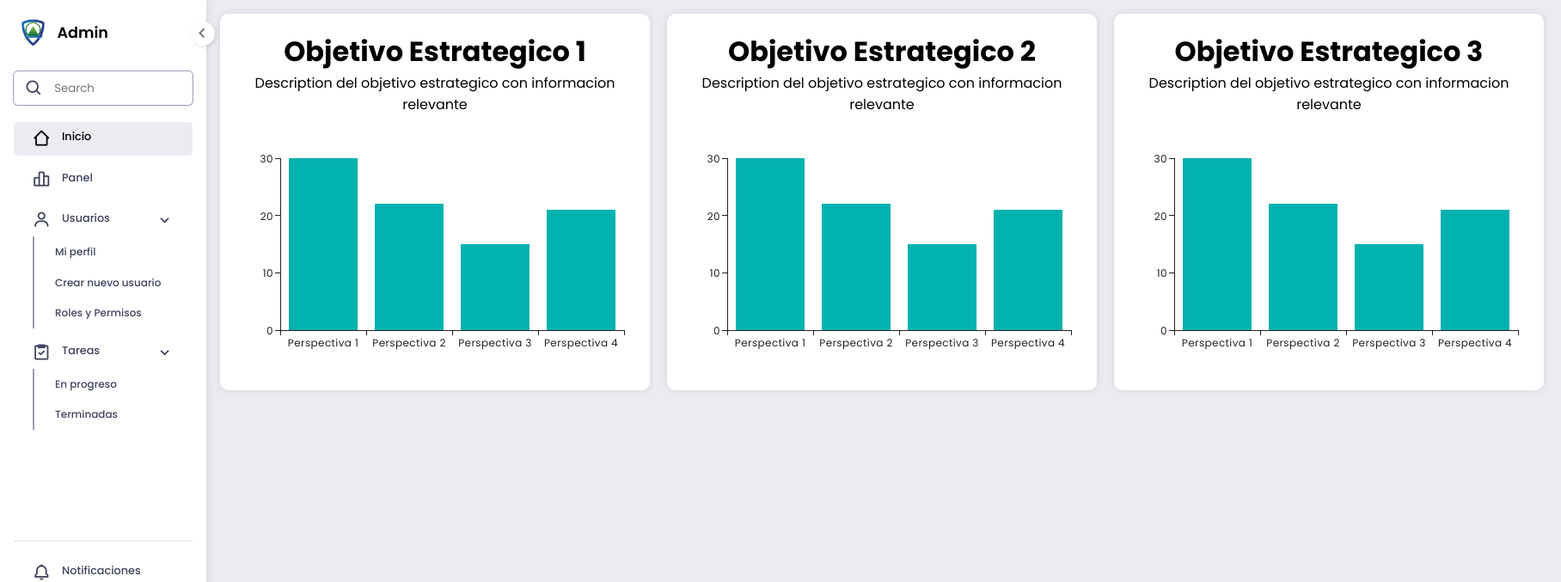
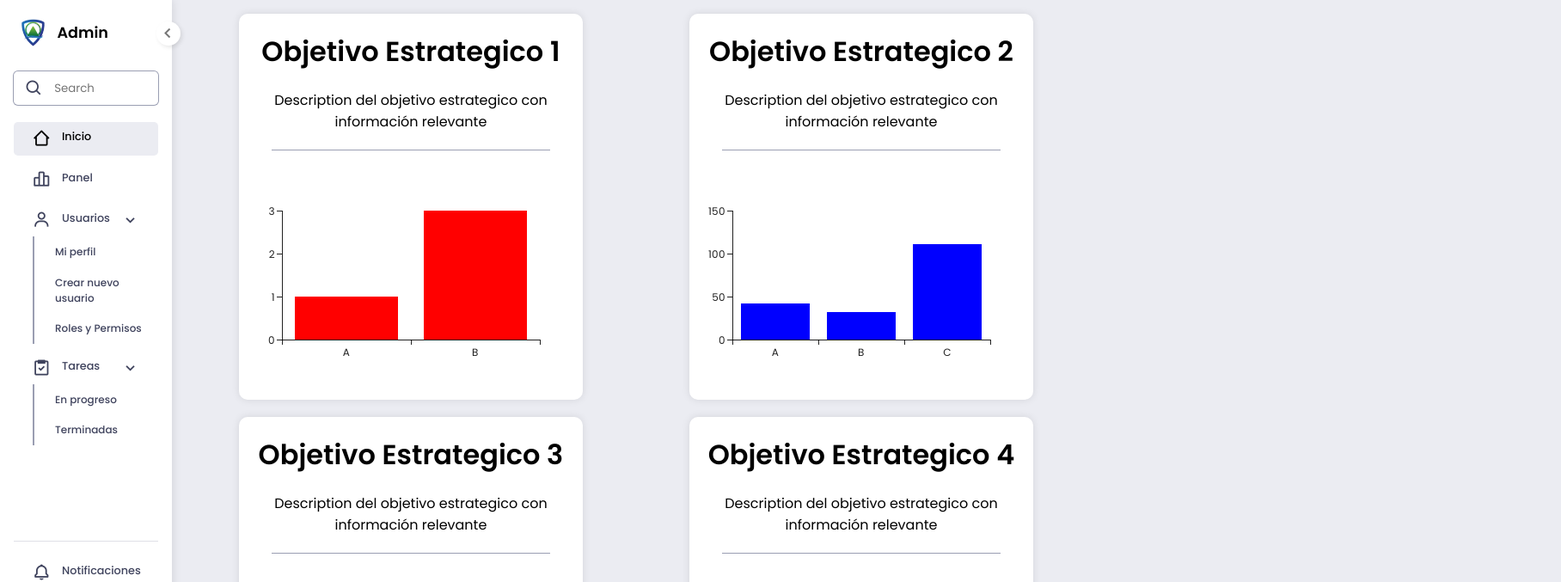
Before and after one commit to Snaider777/CMI-main, a React (Vite) app: page /oe in a window 1280 px wide. Shown: the top 677 px of the page at 86% size, 1816 px wide, since content can reach past the window. Built offline with nearby package versions, Linux system fonts and the light colour scheme.

Commit message:
BarCardsComponents

```diff
--- a/src/App.css
+++ b/src/App.css
@@ -1,4 +1,5 @@
 .App{
     display: flex;
+    width: 100vw;
     flex-direction: row;
 }
--- a/src/components/locale/OE_card.jsx
+++ b/src/components/locale/OE_card.jsx
@@ -2,19 +2,22 @@ import { BarChart } from '@mui/x-charts/BarChart';
 import "../../styles/OE_card.css";
 import "../../styles/OE_chart.css";
 
-export default function OE_card({titulo, texto, BAR_CANTIDAD, BAR_DATOS }) {
+export default function OE_card({titulo, texto, color, BAR_CANTIDAD, BAR_DATOS }) {
 
-  const ArregloDatos = [BAR_CANTIDAD];
+  const ArregloCantidad = BAR_CANTIDAD;
+  const ArregloDatos = BAR_DATOS;
 
   return (
     <div className='OE_card'>
         <h1>{titulo}</h1>
         <p>{texto}</p>
+        <div className='line'></div>
         <BarChart
-          xAxis={[{ scaleType: 'band', data: ['Perspectiva 1', 'Perspectiva 2', 'Perspectiva 3', 'Perspectiva 4'] }]}
-          series={[{ data: [30,22,15,21] } ]}
-          width={500}
-          height={300}
+          xAxis={[{ scaleType: 'band', data: ArregloDatos }]}
+          series={[{ data: ArregloCantidad } ]}
+          width={400}
+          height={250}
+          colors={color}
         />
     </div>
   )
--- a/src/index.css
+++ b/src/index.css
@@ -20,7 +20,6 @@
 /* Body */
 body {
     display: flex;
-    width: 100%;
     height: 100vh;
     background-color: var(--color-bg);
 }
--- a/src/pages/HomePage.jsx
+++ b/src/pages/HomePage.jsx
@@ -4,7 +4,7 @@ import React from 'react'
 function HomePage() {
   return (
     <div className='HomePage'>
-      <p>hola</p>
+      <p>Hello world</p>
     </div>
   )
 }
--- a/src/pages/OE_Page.jsx
+++ b/src/pages/OE_Page.jsx
@@ -5,9 +5,49 @@ import '../styles/OE_page.css'
 function OE_Page() {
   return (
     <div className='OE_Page'>
-      <OE_card titulo='Objetivo Estrategico 1' texto='Description del objetivo estrategico con informacion relevante'/>
-      <OE_card titulo='Objetivo Estrategico 2' texto='Description del objetivo estrategico con informacion relevante'/>
-      <OE_card titulo='Objetivo Estrategico 3' texto='Description del objetivo estrategico con informacion relevante'/>
+      <OE_card
+        color={['red']}
+        titulo='Objetivo Estrategico 1'
+        texto='Description del objetivo estrategico con información relevante'
+        BAR_DATOS = {['A', 'B']}
+        BAR_CANTIDAD = {[1, 3]}
+      />
+      <OE_card
+        color={['blue']}
+        titulo='Objetivo Estrategico 2'
+        texto='Description del objetivo estrategico con información relevante'
+        BAR_DATOS = {['A', 'B', 'C']}
+        BAR_CANTIDAD = {[42, 32, 111]}
+      />
+      <OE_card
+        color={['yellow']}
+        titulo='Objetivo Estrategico 3'
+        texto='Description del objetivo estrategico con información relevante'
+        BAR_DATOS = {['A', 'B', 'C','D']}
+        BAR_CANTIDAD = {[42, 322, 150, 99]}
+      />
+      <OE_card
+        color={['blue']}
+        titulo='Objetivo Estrategico 4'
+        texto='Description del objetivo estrategico con información relevante'
+        BAR_DATOS = {['A', 'B', 'C']}
+        BAR_CANTIDAD = {[42, 32, 141]}
+      />
+      <OE_card
+        color={['gray']}
+        titulo='Objetivo Estrategico 5'
+        texto='Description del objetivo estrategico con información relevante'
+        BAR_DATOS = {['A', 'B', 'C', 'D', 'E']}
+        BAR_CANTIDAD = {[42, 32, 11, 55, 46]}
+      />
+      <OE_card
+        color={['green']}
+        titulo='Objetivo Estrategico 6'
+        texto='Description del objetivo estrategico con información relevante'
+        BAR_DATOS = {['A', 'B', 'C']}
+        BAR_CANTIDAD = {[42, 32, 20]}
+      />
+
     </div>
   )
 }
--- a/src/styles/MainStyle.css
+++ b/src/styles/MainStyle.css
@@ -1,3 +1,5 @@
 .MainComponent{
     padding: 1rem;
+    height: 100vh;
+    overflow: auto;
 }
--- a/src/styles/OE_card.css
+++ b/src/styles/OE_card.css
@@ -1,13 +1,20 @@
 
 .OE_card{
-    width: 500px;
+    width: 400px;
     background-color: #fff;
     border-radius: 10px;
     box-shadow: 0 0 10px 0 rgba(0, 0, 0, 0.1);
     padding: 20px;
     display: flex;
     flex-direction: column;
-    justify-content: space-between;
+    align-items: center;
     text-align: center;
     position: relative;
 }
+
+.line{
+    width: 90%;
+    height: 1.2px;
+    background-color: #9A9EB2;
+    margin: 20px 0;
+}
--- a/src/styles/OE_chart.css
+++ b/src/styles/OE_chart.css
@@ -1,6 +1,3 @@
-.OE_chart{
-    min-width: 500px;
-}
 rect{
     cursor: pointer;
 }
--- a/src/styles/OE_page.css
+++ b/src/styles/OE_page.css
@@ -1,5 +1,14 @@
 .OE_Page{
     display: flex;
+    margin: 0;
     flex-direction: row;
-    gap: 20px;
+    justify-content: space-around;
+    flex-wrap: wrap;
+    row-gap: 20px;
 }
+
+h1{
+    font-size: 2rem;
+    font-weight: 600;
+    margin-bottom: 20px;
+}
```
